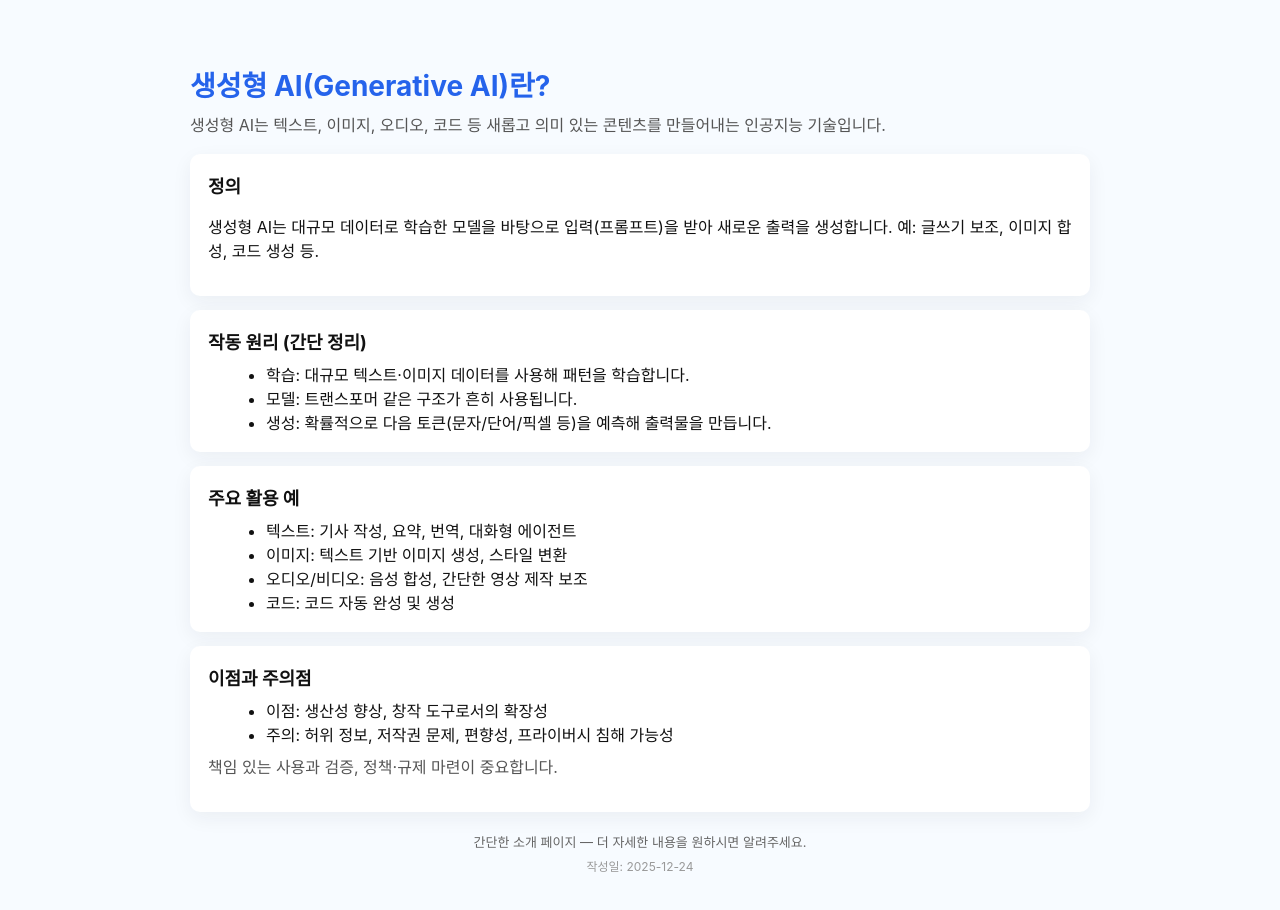
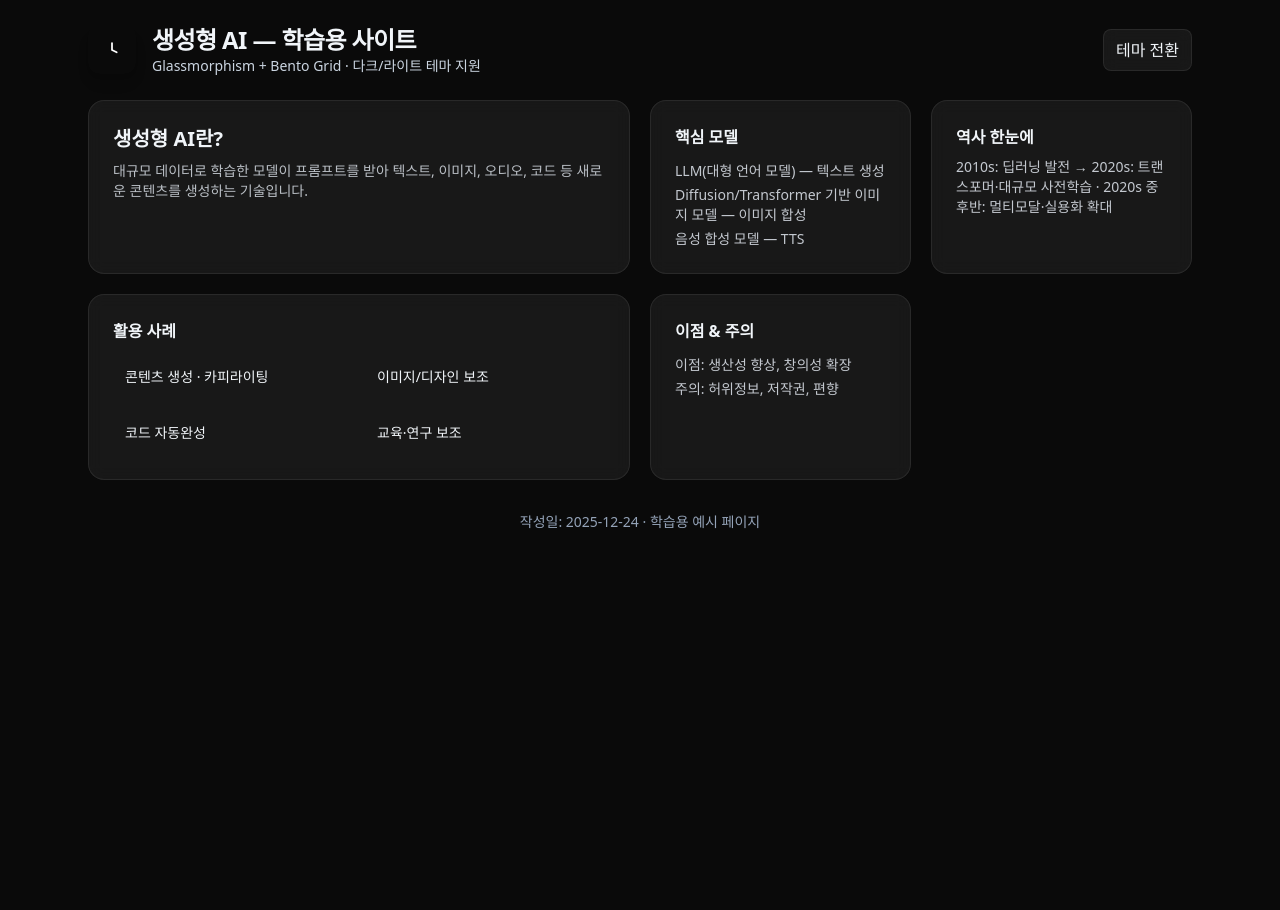
Before and after one commit to deh0304-do/homedodo, a plain HTML site: page index.html in a window 1280 px wide. After the commit the page ends 800 px from the top, so only its background shows below. Drawn offline with nearby package versions, Linux system fonts and the light colour scheme.

Commit message:
UI: Tailwind Bento Grid + Glassmorphism, dark/light toggle

```diff
--- a/index.html
+++ b/index.html
@@ -1,67 +1,112 @@
 <!doctype html>
-<html lang="ko">
+<html lang="ko" class="antialiased">
 <head>
   <meta charset="utf-8">
   <meta name="viewport" content="width=device-width,initial-scale=1">
-  <title>생성형 AI 소개</title>
+  <title>생성형 AI — 학습용 메인 페이지</title>
+
+  <script>
+    // Tailwind Play CDN 구성: 다크 모드(class) 및 커스텀 색상
+    window.tailwind = {
+      config: {
+        darkMode: 'class',
+        theme: {
+          extend: {
+            colors: {
+              'neon-purple': '#8b5cf6',
+              'neon-blue': '#06b6d4'
+            }
+          }
+        }
+      }
+    }
+  </script>
+  <script src="https://cdn.tailwindcss.com"></script>
+
   <style>
-    :root{--bg:#f7fbff;--card:#ffffff;--accent:#2563eb;--muted:#555}
-    body{font-family:Inter,system-ui,Apple SD Gothic Neo,'Malgun Gothic',sans-serif;margin:0;background:var(--bg);color:#111}
-    .wrap{max-width:900px;margin:40px auto;padding:24px}
-    header{display:flex;align-items:center;gap:16px}
-    h1{margin:0;font-size:28px;color:var(--accent)}
-    p.lead{margin:8px 0 18px;color:var(--muted)}
-    .card{background:var(--card);border-radius:10px;padding:18px;box-shadow:0 6px 20px rgba(30,41,59,0.06);margin-bottom:14px}
-    h2{margin:0 0 8px;font-size:18px}
-    ul{margin:8px 0 0 18px}
-    footer{margin-top:20px;color:#666;font-size:13px;text-align:center}
-    @media (max-width:600px){.wrap{margin:20px;padding:16px}h1{font-size:22px}}
+    /* 추가 커스텀: Bento grid 높이 비율과 부드러운 전환 */
+    .bento { grid-auto-rows: minmax(120px, auto); }
+    .glass { background: rgba(255,255,255,0.06); border: 1px solid rgba(255,255,255,0.08); backdrop-filter: blur(8px); }
+    .glass-dark { background: rgba(10,10,10,0.45); border: 1px solid rgba(255,255,255,0.04); backdrop-filter: blur(8px); }
   </style>
 </head>
-<body>
-  <div class="wrap">
-    <header>
-      <h1>생성형 AI(Generative AI)란?</h1>
-    </header>
-    <p class="lead">생성형 AI는 텍스트, 이미지, 오디오, 코드 등 새롭고 의미 있는 콘텐츠를 만들어내는 인공지능 기술입니다.</p>
+<body class="min-h-screen bg-[#0a0a0a] text-slate-100">
+  <div class="max-w-6xl mx-auto p-6">
+    <div class="flex items-center justify-between mb-6">
+      <div class="flex items-center gap-4">
+        <div class="w-12 h-12 rounded-xl bg-gradient-to-br from-neon-purple to-neon-blue shadow-lg flex items-center justify-center">
+          <svg xmlns="http://www.w3.org/2000/svg" class="w-7 h-7 text-white" fill="none" viewBox="0 0 24 24" stroke="currentColor"><path stroke-linecap="round" stroke-linejoin="round" stroke-width="1.5" d="M12 6v6l4 2"/></svg>
+        </div>
+        <div>
+          <h1 class="text-2xl font-semibold tracking-tight">생성형 AI — 학습용 사이트</h1>
+          <p class="text-sm text-slate-300">Glassmorphism + Bento Grid · 다크/라이트 테마 지원</p>
+        </div>
+      </div>
 
-    <section class="card" id="what">
-      <h2>정의</h2>
-      <p>생성형 AI는 대규모 데이터로 학습한 모델을 바탕으로 입력(프롬프트)을 받아 새로운 출력을 생성합니다. 예: 글쓰기 보조, 이미지 합성, 코드 생성 등.</p>
-    </section>
+      <div class="flex items-center gap-3">
+        <button id="themeToggle" class="px-3 py-2 rounded-lg glass hover:scale-105 transition-transform duration-200">테마 전환</button>
+      </div>
+    </div>
 
-    <section class="card" id="how">
-      <h2>작동 원리 (간단 정리)</h2>
-      <ul>
-        <li>학습: 대규모 텍스트·이미지 데이터를 사용해 패턴을 학습합니다.</li>
-        <li>모델: 트랜스포머 같은 구조가 흔히 사용됩니다.</li>
-        <li>생성: 확률적으로 다음 토큰(문자/단어/픽셀 등)을 예측해 출력물을 만듭니다.</li>
-      </ul>
-    </section>
+    <!-- Bento Grid -->
+    <main class="grid bento grid-cols-1 sm:grid-cols-2 lg:grid-cols-4 gap-5">
+      <article class="col-span-1 lg:col-span-2 row-span-1 p-6 rounded-2xl glass hover:scale-105 hover:shadow-[0_8px_40px_rgba(139,92,246,0.18)] transition transform duration-300">
+        <h2 class="text-xl font-semibold mb-2">생성형 AI란?</h2>
+        <p class="text-sm text-slate-200/80">대규모 데이터로 학습한 모델이 프롬프트를 받아 텍스트, 이미지, 오디오, 코드 등 새로운 콘텐츠를 생성하는 기술입니다.</p>
+      </article>
 
-    <section class="card" id="examples">
-      <h2>주요 활용 예</h2>
-      <ul>
-        <li>텍스트: 기사 작성, 요약, 번역, 대화형 에이전트</li>
-        <li>이미지: 텍스트 기반 이미지 생성, 스타일 변환</li>
-        <li>오디오/비디오: 음성 합성, 간단한 영상 제작 보조</li>
-        <li>코드: 코드 자동 완성 및 생성</li>
-      </ul>
-    </section>
+      <section class="p-6 rounded-2xl glass hover:scale-105 hover:shadow-[0_8px_40px_rgba(6,182,212,0.14)] transition transform duration-300">
+        <h3 class="font-semibold">핵심 모델</h3>
+        <ul class="mt-3 text-sm space-y-1 text-slate-200/85">
+          <li>LLM(대형 언어 모델) — 텍스트 생성</li>
+          <li>Diffusion/Transformer 기반 이미지 모델 — 이미지 합성</li>
+          <li>음성 합성 모델 — TTS</li>
+        </ul>
+      </section>
 
-    <section class="card" id="risks">
-      <h2>이점과 주의점</h2>
-      <ul>
-        <li>이점: 생산성 향상, 창작 도구로서의 확장성</li>
-        <li>주의: 허위 정보, 저작권 문제, 편향성, 프라이버시 침해 가능성</li>
-      </ul>
-      <p style="margin-top:8px;color:var(--muted)">책임 있는 사용과 검증, 정책·규제 마련이 중요합니다.</p>
-    </section>
+      <section class="p-6 rounded-2xl glass hover:scale-105 hover:shadow-[0_8px_40px_rgba(139,92,246,0.14)] transition transform duration-300">
+        <h3 class="font-semibold">역사 한눈에</h3>
+        <p class="mt-2 text-sm text-slate-200/85">2010s: 딥러닝 발전 → 2020s: 트랜스포머·대규모 사전학습 · 2020s 중후반: 멀티모달·실용화 확대</p>
+      </section>
 
-    <footer>
-      <div>간단한 소개 페이지 — 더 자세한 내용을 원하시면 알려주세요.</div>
-      <div style="margin-top:6px;font-size:12px;color:#999">작성일: 2025-12-24</div>
-    </footer>
+      <article class="col-span-1 lg:col-span-2 p-6 rounded-2xl glass hover:scale-105 hover:shadow-[0_8px_40px_rgba(99,102,241,0.14)] transition transform duration-300">
+        <h3 class="font-semibold">활용 사례</h3>
+        <div class="mt-3 grid grid-cols-1 sm:grid-cols-2 gap-3 text-sm">
+          <div class="p-3 rounded-lg bg-gradient-to-br from-white/3 to-white/2">콘텐츠 생성 · 카피라이팅</div>
+          <div class="p-3 rounded-lg bg-gradient-to-br from-white/3 to-white/2">이미지/디자인 보조</div>
+          <div class="p-3 rounded-lg bg-gradient-to-br from-white/3 to-white/2">코드 자동완성</div>
+          <div class="p-3 rounded-lg bg-gradient-to-br from-white/3 to-white/2">교육·연구 보조</div>
+        </div>
+      </article>
+
+      <section class="p-6 rounded-2xl glass hover:scale-105 hover:shadow-[0_8px_40px_rgba(6,182,212,0.18)] transition transform duration-300">
+        <h3 class="font-semibold">이점 & 주의</h3>
+        <ul class="mt-3 text-sm text-slate-200/85 space-y-1">
+          <li>이점: 생산성 향상, 창의성 확장</li>
+          <li>주의: 허위정보, 저작권, 편향</li>
+        </ul>
+      </section>
+
+    </main>
+
+    <footer class="mt-8 text-center text-sm text-slate-400">작성일: 2025‑12‑24 · 학습용 예시 페이지</footer>
   </div>
+
+  <script>
+    // 테마 토글: html에 'dark' 클래스 토글, 로컬스토리지에 저장
+    const themeToggle = document.getElementById('themeToggle');
+    const root = document.documentElement;
+    function setTheme(dark) {
+      if (dark) root.classList.add('dark'); else root.classList.remove('dark');
+      localStorage.setItem('prefers-dark', dark ? '1' : '0');
+    }
+    // 초기값: 저장된 값 우선, 없으면 시스템 색상 우선
+    const saved = localStorage.getItem('prefers-dark');
+    if (saved === null) setTheme(window.matchMedia && window.matchMedia('(prefers-color-scheme: dark)').matches);
+    else setTheme(saved === '1');
+    themeToggle.addEventListener('click', () => setTheme(!document.documentElement.classList.contains('dark')));
+
+    // 마우스 호버 시 네온 경계 라이트 효과를 위해 CSS 변수 조절 가능
+  </script>
 </body>
 </html>
```
